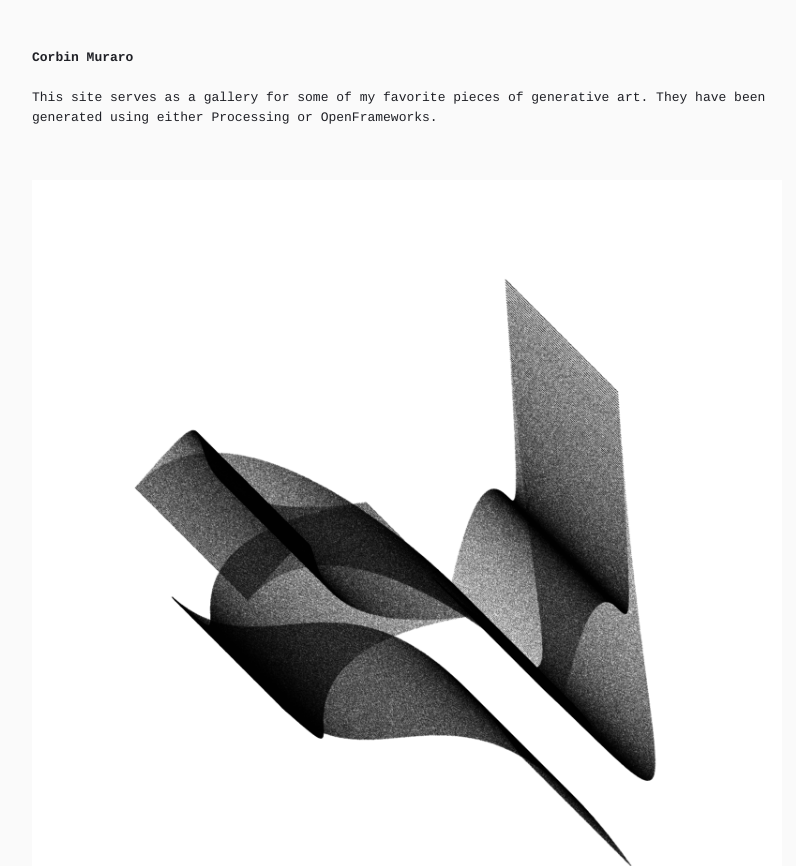
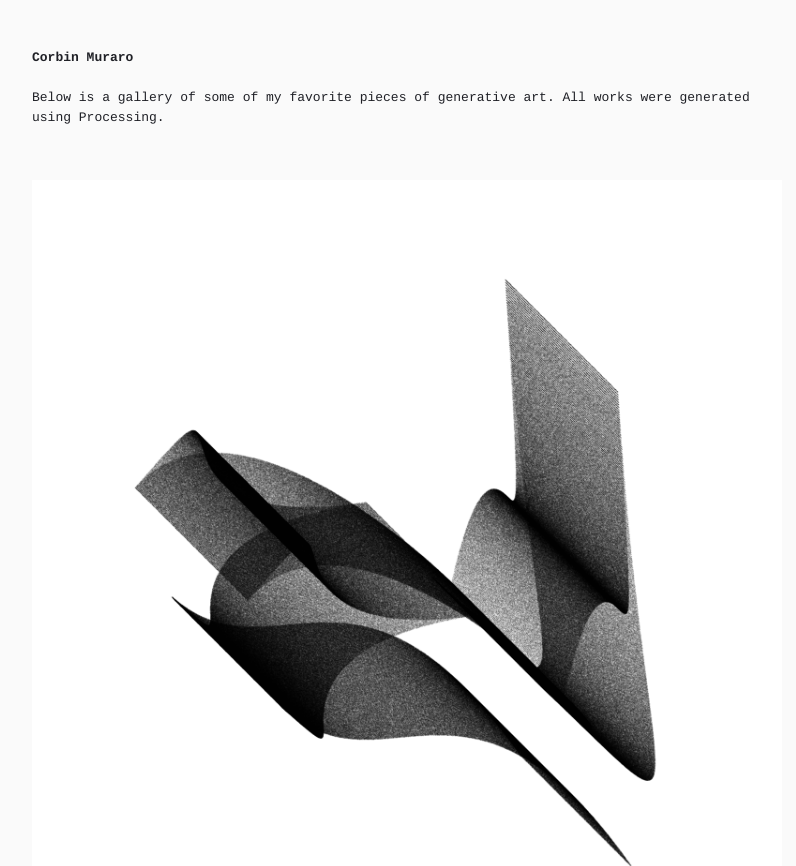
Before and after one commit to corbinmuraro/art.corbinmuraro.com, a plain HTML site: page index.html in a window 1280 px wide. Shown: the top 866 px of the page, without its empty margins (233-1029 px from the left). Drawn offline with Linux system fonts and the light colour scheme.

Commit message:
update description copy

```diff
--- a/index.html
+++ b/index.html
@@ -25,9 +25,7 @@
         </div>
       </div>
       <div class="textfield">
-        This site serves as a gallery for some of my favorite pieces of
-        generative art. They have been generated using either Processing or
-        OpenFrameworks.
+        Below is a gallery of some of my favorite pieces of <a href="https://en.wikipedia.org/wiki/Generative_art">generative art</a>. All works were generated using <a href="https://processing.org">Processing</a>.
       </div>
       <div class="image-container"><img src="sketches/L1.png" /></div>
       <div class="image-container"><img src="sketches/S1.png" /></div>
```
